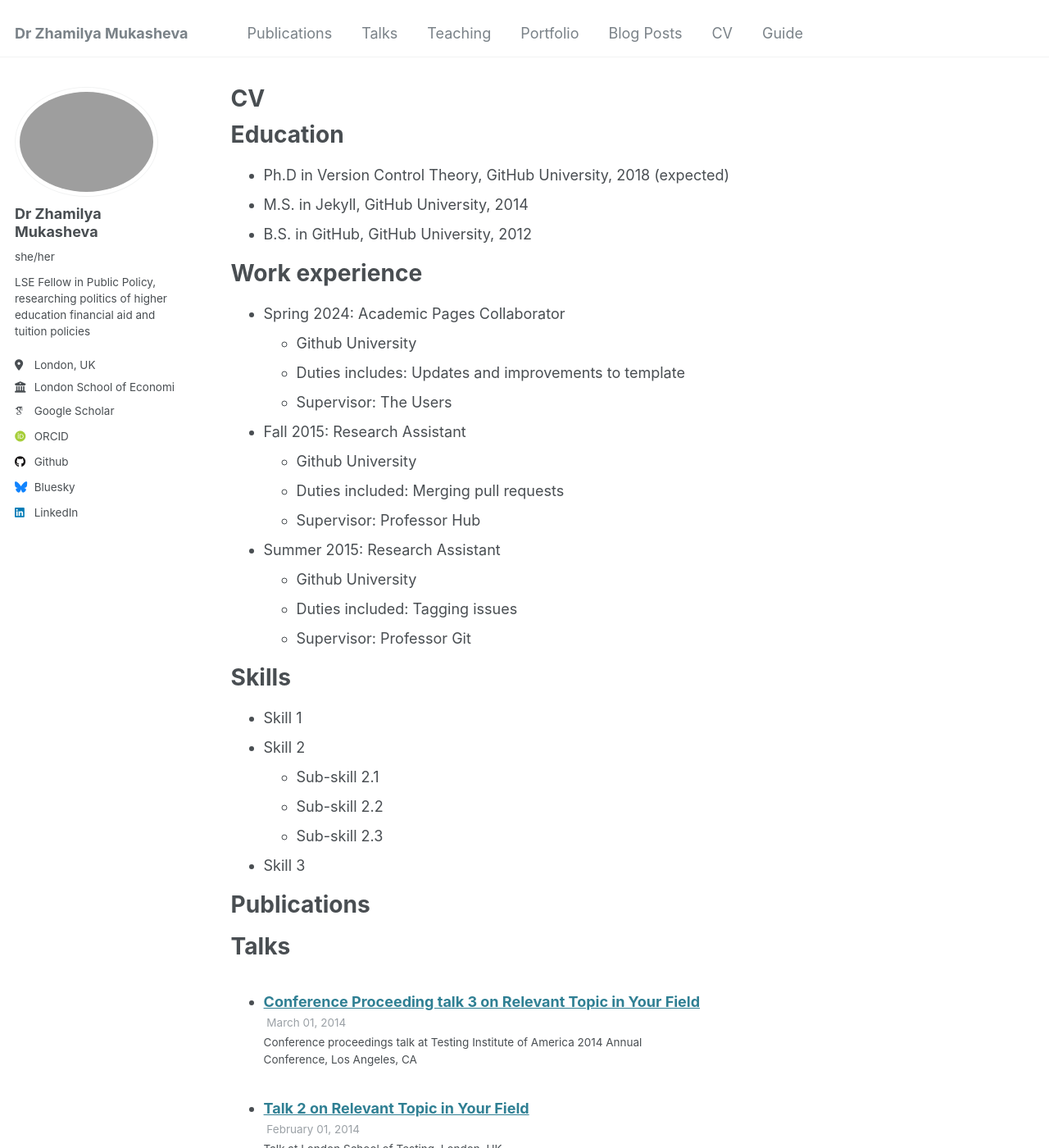
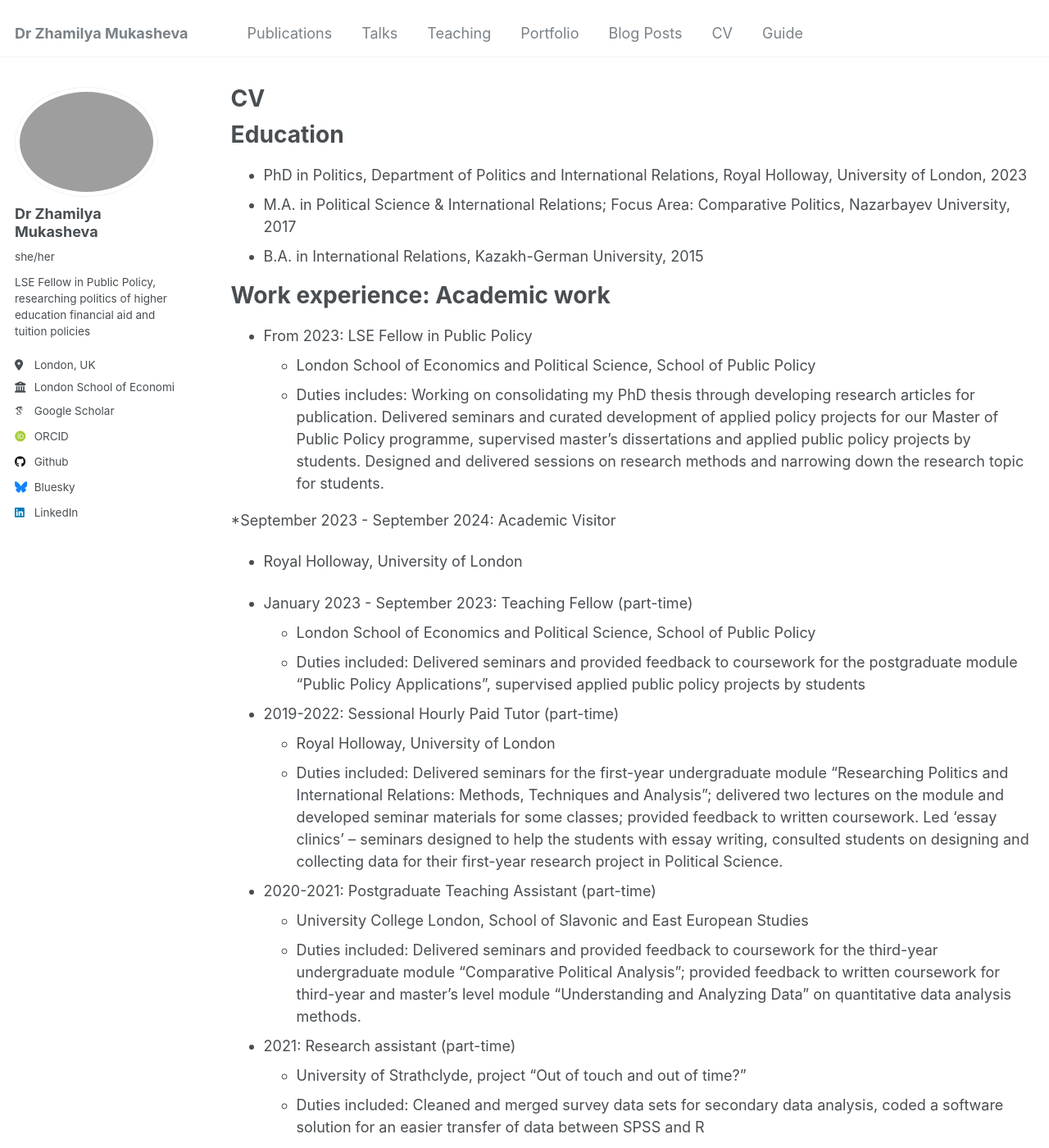
Before and after one commit to zhamilya-mukasheva/zhamilya-mukasheva, a Jekyll site: the page built from _pages/cv.md, in a window 1280 px wide and 1400 px high. Shown: the whole window at 82% size. Built offline with Jekyll 4.4.1, drawn with Linux system fonts in a browser that asks for light colours; some web fonts are replaced; some of the changed text lies outside the part shown.

Commit message:
Update cv.md

```diff
--- a/_pages/cv.md
+++ b/_pages/cv.md
@@ -11,35 +11,52 @@ redirect_from:
 
 Education
 ======
-* Ph.D in Version Control Theory, GitHub University, 2018 (expected)
-* M.S. in Jekyll, GitHub University, 2014
-* B.S. in GitHub, GitHub University, 2012
+* PhD in Politics, Department of Politics and International Relations, Royal Holloway, University of London, 2023
+* M.A. in Political Science & International Relations; Focus Area: Comparative Politics, Nazarbayev University, 2017
+* B.A. in International Relations, Kazakh-German University, 2015
 
-Work experience
+Work experience: Academic work
 ======
-* Spring 2024: Academic Pages Collaborator
-  * Github University
-  * Duties includes: Updates and improvements to template
-  * Supervisor: The Users
+* From 2023: LSE Fellow in Public Policy
+  * London School of Economics and Political Science, School of Public Policy
+  * Duties includes: Working on consolidating my PhD thesis through developing research articles for publication. Delivered seminars and curated development of applied policy projects for our Master of Public Policy programme, supervised master's dissertations and applied public policy projects by students. Designed and delivered sessions on research methods and narrowing down the research topic for students.
 
-* Fall 2015: Research Assistant
-  * Github University
-  * Duties included: Merging pull requests
-  * Supervisor: Professor Hub
+*September 2023 - September 2024: Academic Visitor
+  * Royal Holloway, University of London
 
-* Summer 2015: Research Assistant
-  * Github University
-  * Duties included: Tagging issues
-  * Supervisor: Professor Git
+
+* January 2023 - September 2023: Teaching Fellow (part-time)
+  * London School of Economics and Political Science, School of Public Policy
+  * Duties included: Delivered seminars and provided feedback to coursework for the postgraduate module “Public Policy Applications”, supervised applied public policy projects by students
+
+* 2019-2022: Sessional Hourly Paid Tutor (part-time)
+  * Royal Holloway, University of London
+  * Duties included: Delivered seminars for the first-year undergraduate module “Researching Politics and International Relations: Methods, Techniques and Analysis”; delivered two lectures on the module and developed seminar materials for some classes; provided feedback to written coursework. Led ‘essay clinics’ – seminars designed to help the students with essay writing, consulted students on designing and collecting data for their first-year research project in Political Science.
+
+* 2020-2021: Postgraduate Teaching Assistant (part-time)
+  * University College London, School of Slavonic and East European Studies
+  * Duties included: Delivered seminars and provided feedback to coursework for the third-year undergraduate module “Comparative Political Analysis”; provided feedback to written coursework for third-year and master’s level module “Understanding and Analyzing Data” on quantitative data analysis methods.
+
+* 2021: Research assistant (part-time)
+  * University of Strathclyde, project "Out of touch and out of time?”
+  * Duties included: Cleaned and merged survey data sets for secondary data analysis, coded a software solution for an easier transfer of data between SPSS and R
 
 Skills
 ======
-* Skill 1
-* Skill 2
-  * Sub-skill 2.1
-  * Sub-skill 2.2
-  * Sub-skill 2.3
-* Skill 3
+* Qualitative & quantitative research:
+  * Design of surveys, survey fielding, survey quality control
+  * In-depth interviews, design and collection
+  * Qualitative content analysis
+  * Analysis of data using quantitative and qualitative methods (NVivo)
+* Coding:
+  * R
+  * Stata
+  * SPSS
+  * Python (beginnger)
+* Languages:
+  * Kazakh
+  * Russian
+  * German
 
 Publications
 ======
@@ -47,7 +64,7 @@ Publications
     {% include archive-single-cv.html %}
   {% endfor %}</ul>
 
-Talks
+Conferences
 ======
   <ul>{% for post in site.talks reversed %}
     {% include archive-single-talk-cv.html  %}
@@ -59,6 +76,16 @@ Teaching
     {% include archive-single-cv.html %}
   {% endfor %}</ul>
 
-Service and leadership
+Grants and Awards
 ======
-* Currently signed in to 43 different slack teams
+* Best Dissertation Award by American Political Science Association's Education Politics & Policy section for my PhD thesis (2024)
+* LSE Excellence in Education Award, School of Public Policy (2023)
+* Royal Holloway, Financial research support scheme award for PhD students (2020)
+* Fully-funded PhD studentship on public policy development in the Centre of International Public Policy at Royal Holloway, University of London (2018-2022)
+* International Parliamentary Scholarship, German Bundestag, to undergo internship in the German Parliament (2018)
+
+Administrative experience
+======
+* Member of the Student Experience Taskforce, Department of Politics and International Relations, Royal Holloway, University of London (2022)
+* Representative of Sessional Hourly Paid Tutors, Department of Politics and International Relations, Royal Holloway, University of London (2021)
+* Administrative Assistant, Department of Politics and International Relations, Royal Holloway, University of London (2018-2019)
```
